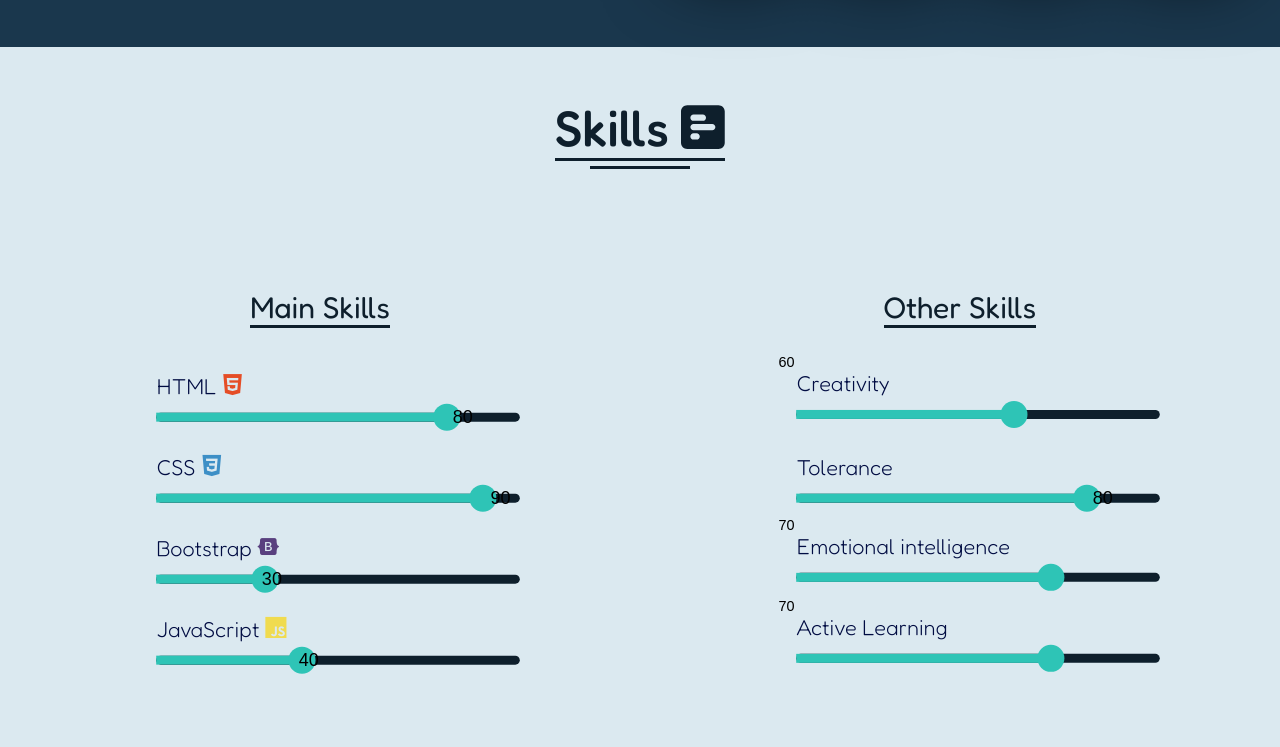
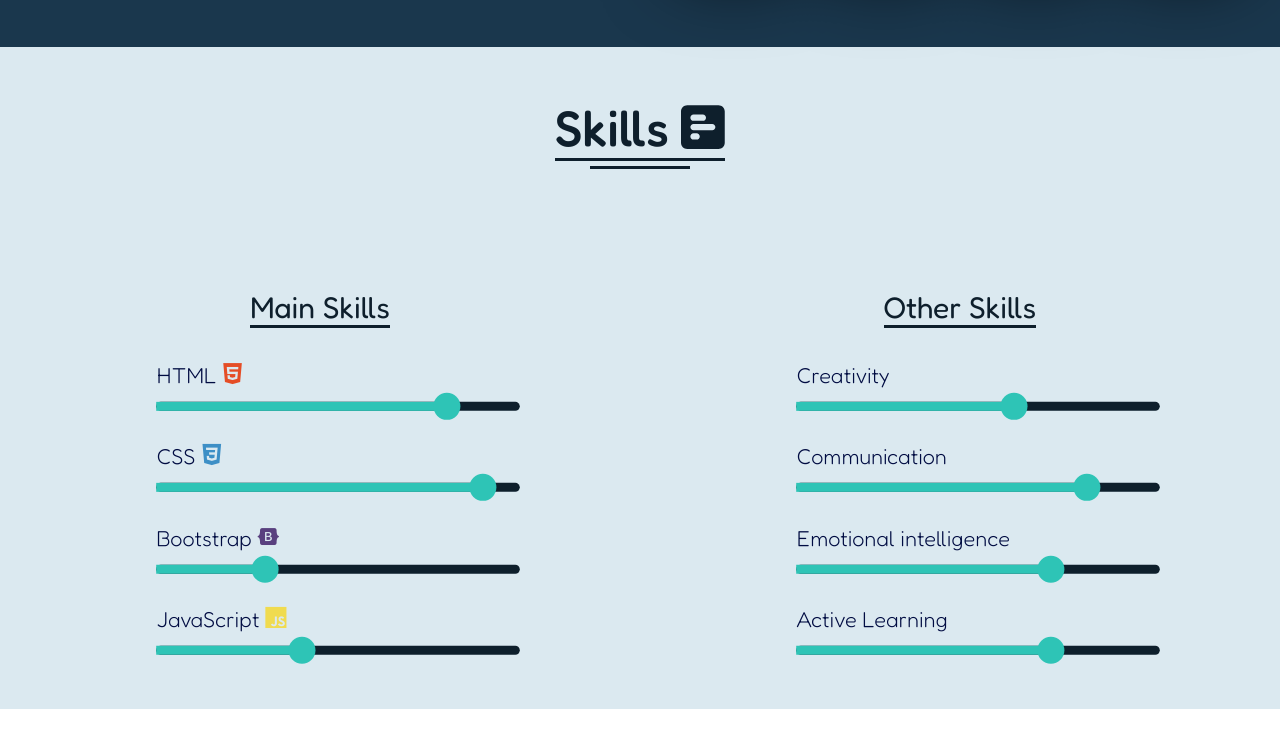
Before and after one commit to Jeanaraga/Novo-Portf-lio, a plain HTML site: page index.html in a window 1280 px wide. Shown: the part 1791-2538 px from the top of the page. After the commit the page ends 2500 px from the top, so only its background shows below. Drawn offline with nearby package versions, Linux system fonts and the light colour scheme.

Commit message:
Update - Segunda parte Terminada

```diff
--- a/assets/css/style.css
+++ b/assets/css/style.css
@@ -390,7 +390,7 @@ header ul {
     width: 100%;
 }
 
-.titulo-secundary {
+.titulo-secundary, .titulo-resume {
     margin-top: 50px;
     margin-bottom: 120px;
     display: flex;
@@ -398,7 +398,7 @@ header ul {
     align-items: center;
 }
 
-.titulo-secundary h2{
+.titulo-secundary h2, .titulo-resume h2{
     font-family: 'Fredoka', sans-serif;
     font-size: 50px;
     font-weight: 500;
@@ -407,7 +407,7 @@ header ul {
     margin-bottom: 5px;
 }
 
-.titulo-secundary hr {
+.titulo-secundary hr, .titulo-resume hr{
     width: 100px;
     height: 3px;
     background-color: #0E1F2C;
@@ -424,7 +424,7 @@ header ul {
 .conteudo-secundary {
     width: 60%;
     height: 400px;
-    margin-bottom: 80px;
+    margin-bottom: 20px;
     display: flex;
     flex-direction: column;
     align-items: center;
@@ -503,39 +503,6 @@ header ul {
     right: -20px;
 }
 
-.skills .numero {
-    position: relative;
-    z-index: 1000;
-}
-
-.skills .oito {
-    right: -349px;
-    top: 60px;
-    font-size: 20px;
-    color: #000;
-}
-
-.skills .nove {
-    right: -391px;
-    top: 60px;
-    font-size: 20px;
-    color: #000;
-}
-
-.skills .tres {
-    right: -137px;
-    top: 60px;
-    font-size: 20px;
-    color: #000;
-}
-
-.skills .quatro {
-    right: -178px;
-    top: 60px;
-    font-size: 20px;
-    color: #000;
-}
-
 /* PORCENTAGENS */
 
 .barra-progresso .oitenta {
@@ -564,9 +531,10 @@ header ul {
 
 /* FIM PORCENTAGENS */
 
+
 /**** SCROLL REVEAL ***/
 
-.introducao-main, .personal-details, .interests{
+.introducao-main, .personal-details, .interests, .titulo-secundary, .conteudo-secundary{
     visibility: hidden;
 }
 
--- a/assets/js/script.js
+++ b/assets/js/script.js
@@ -4,3 +4,6 @@ ScrollReveal({ reset: true });
 ScrollReveal().reveal('.introducao-main', { delay: 500 });
 ScrollReveal().reveal('.personal-details', { delay: 700 });
 ScrollReveal().reveal('.interests', { delay: 900 });
+
+ScrollReveal().reveal('.titulo-secundary', { delay: 500 });
+ScrollReveal().reveal('.conteudo-secundary', { delay: 800 });
--- a/index.html
+++ b/index.html
@@ -26,7 +26,7 @@
                         <a href="#about">About</a>
                     </li>
                     <li>
-                        <a href="#">Skills</a>
+                        <a href="#skills">Skills</a>
                     </li>
                     <li>
                         <a href="#">Projects</a>
@@ -151,35 +151,31 @@
                 <hr>
             </div>
 
-            <div class="secundary-main">
+            <div class="secundary-main" id="skills">
                 <div class="conteudo-secundary">
                     <div class="titulo-main-skill">
                         <h2>Main Skills</h2>
                     </div>
                     <div class="container-secundary">
                         <div class="skills">
-                            <span class="numero oito">80</span>
                             <span class="nome-skill">HTML <i class="devicon-html5-plain colored"></i></span>
                             <div class="barra-progresso skill-1">
                                 <p class="oitenta"><span></span></p>
                             </div>
                         </div>
                         <div class="skills">
-                            <span class="numero nove">90</span>
                             <span class="nome-skill">CSS <i class="devicon-css3-plain colored"></i></span>
                             <div class="barra-progresso">
                                 <p class="noventa"><span></span></p>
                             </div>
                         </div>
                         <div class="skills">
-                            <span class="numero tres">30</span>
                             <span class="nome-skill">Bootstrap <i class="devicon-bootstrap-plain colored"></i></span>
                             <div class="barra-progresso">
                                 <p class="trinta"><span></span></p>
                             </div>
                         </div>
                         <div class="skills">
-                            <span class="numero quatro">40</span>
                             <span class="nome-skill">JavaScript <i class="devicon-javascript-plain colored"></i></span>
                             <div class="barra-progresso">
                                 <p class="quarenta"><span></span></p>
@@ -194,28 +190,24 @@
                     </div>
                     <div class="container-secundary">
                         <div class="skills">
-                            <span class="numero seis">60</span>
                             <span class="nome-skill">Creativity</span>
                             <div class="barra-progresso">
                                 <p class="sessenta"><span></span></p>
                             </div>
                         </div>
                         <div class="skills">
-                            <span class="numero oito">80</span>
-                            <span class="nome-skill">Tolerance</span>
+                            <span class="nome-skill">Communication</span>
                             <div class="barra-progresso">
                                 <p class="oitenta"><span></span></p>
                             </div>
                         </div>
                         <div class="skills">
-                            <span class="numero sete">70</span>
                             <span class="nome-skill">Emotional intelligence</span>
                             <div class="barra-progresso">
                                 <p class="setenta"><span></span></p>
                             </div>
                         </div>
                         <div class="skills">
-                            <span class="numero sete">70</span>
                             <span class="nome-skill">Active Learning</span>
                             <div class="barra-progresso">
                                 <p class="setenta"><span></span></p>
@@ -224,6 +216,7 @@
                     </div>
                 </div>
             </div>
+
         </section>
     </main>
 
```
